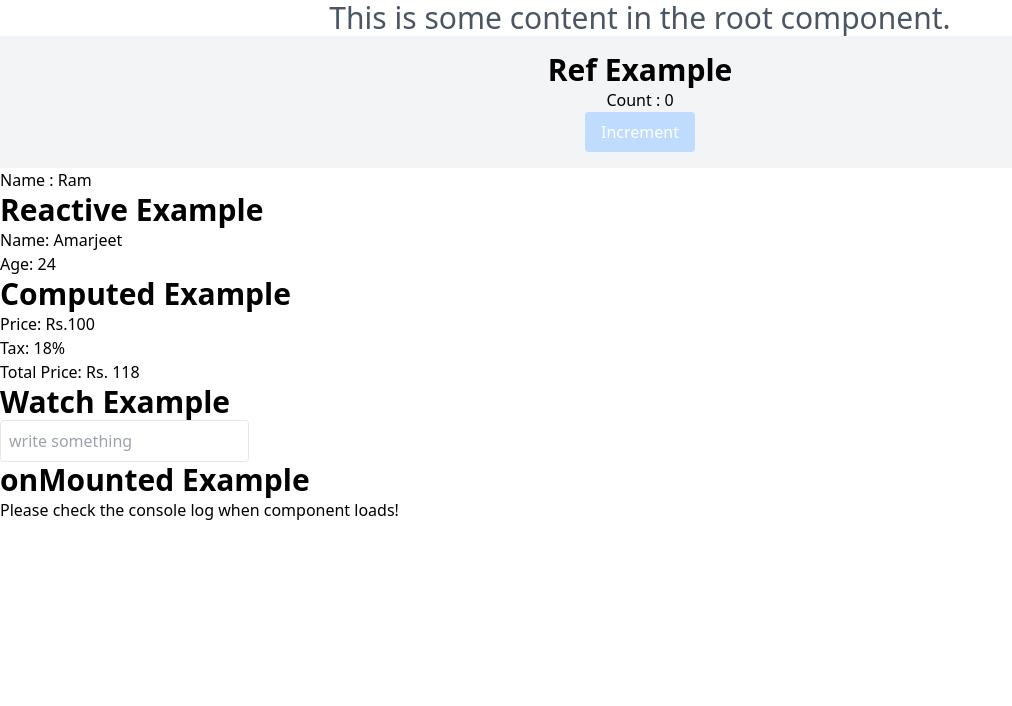
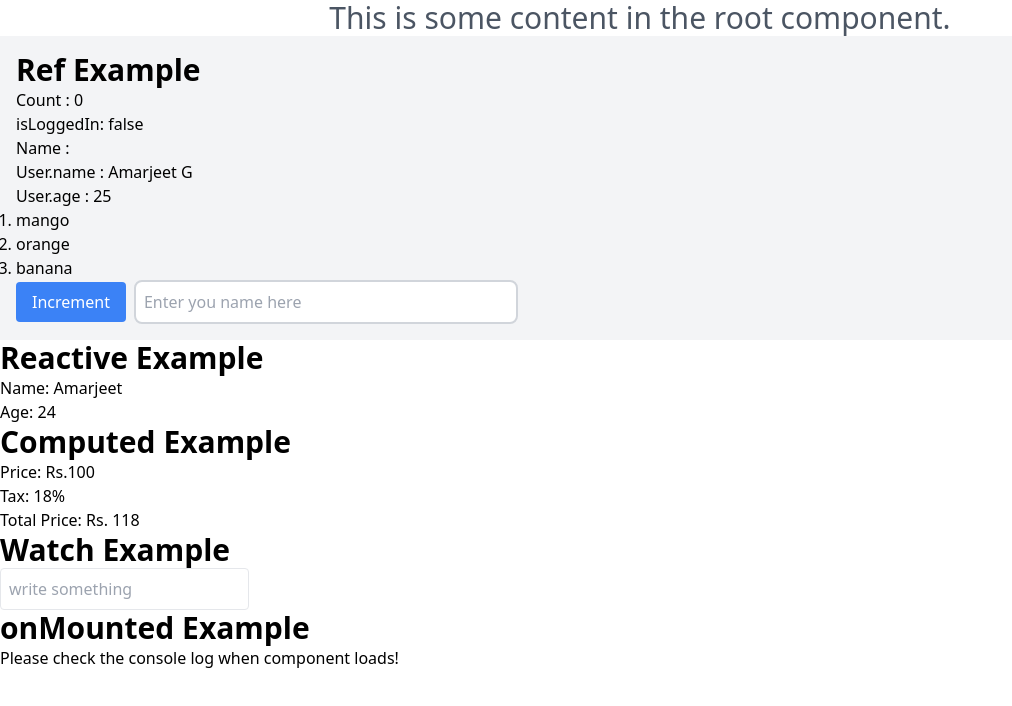
Before and after one commit to Amarjeet5822/Vue-Frontend, a Vue app in the folder Vue-App/: page / in a window 1280 px wide. Shown: the top 706 px of the page, without its empty margins (0-1012 px from the left). Built offline with nearby package versions, Linux system fonts and the light colour scheme.

Commit message:
learn everything about ref

```diff
--- a/Vue-App/src/components/MyRefConcept.vue
+++ b/Vue-App/src/components/MyRefConcept.vue
@@ -1,17 +1,37 @@
-<script setup>
-import { ref } from "vue";
-const count = ref(0);
-const nameInp = ref("Ram");
-const increment = () => count.value++;
-
-</script>
 <template>
-  <div class="p-4 text-center bg-gray-100">
+  <div class="p-4  bg-gray-100">
     <p class="text-3xl font-bold">Ref Example</p>
     <p>Count : {{ count }}</p>
-    <button @click="increment" class="bg-blue-200 text-white px-4 py-2 rounded">Increment</button>
-  </div>
-  <div>
+    <p>isLoggedIn: {{ isLoggedIn }}</p>
     <h2>Name : {{ nameInp }}</h2>
+    <p>User.name : {{ user.name }}</p>
+    <p>User.age : {{ user.age }}</p>
+    <ol class="list-decimal">
+      <li v-for="(fruit, index) in fruits" :key="index">
+        {{ fruit }}
+      </li>
+    </ol>
+    <button @click="increment" class="bg-blue-500 text-white px-4 py-2 rounded
+         hover:bg-blue-600 active:scale-95
+         transition duration-200 ease-in-out">Increment</button>
+    <input placeholder="Enter you name here"
+      class="p-2 ml-2 w-96 border-2 border-gray-300 hover:border-gray-500 outline-none rounded-lg" v-model="nameInp">
+
   </div>
 </template>
+
+<script setup>
+import { ref, onMounted } from "vue";
+const count = ref(0);
+const nameInp = ref(null);
+const isLoggedIn = ref(false);
+const user = ref({
+  name: "Amarjeet G",
+  age: 25
+});
+const fruits = ref(["mango", "orange", "banana"]);
+const increment = () => count.value++;
+onMounted(() => {
+  nameInp.value?.focus()
+})
+</script>
```
